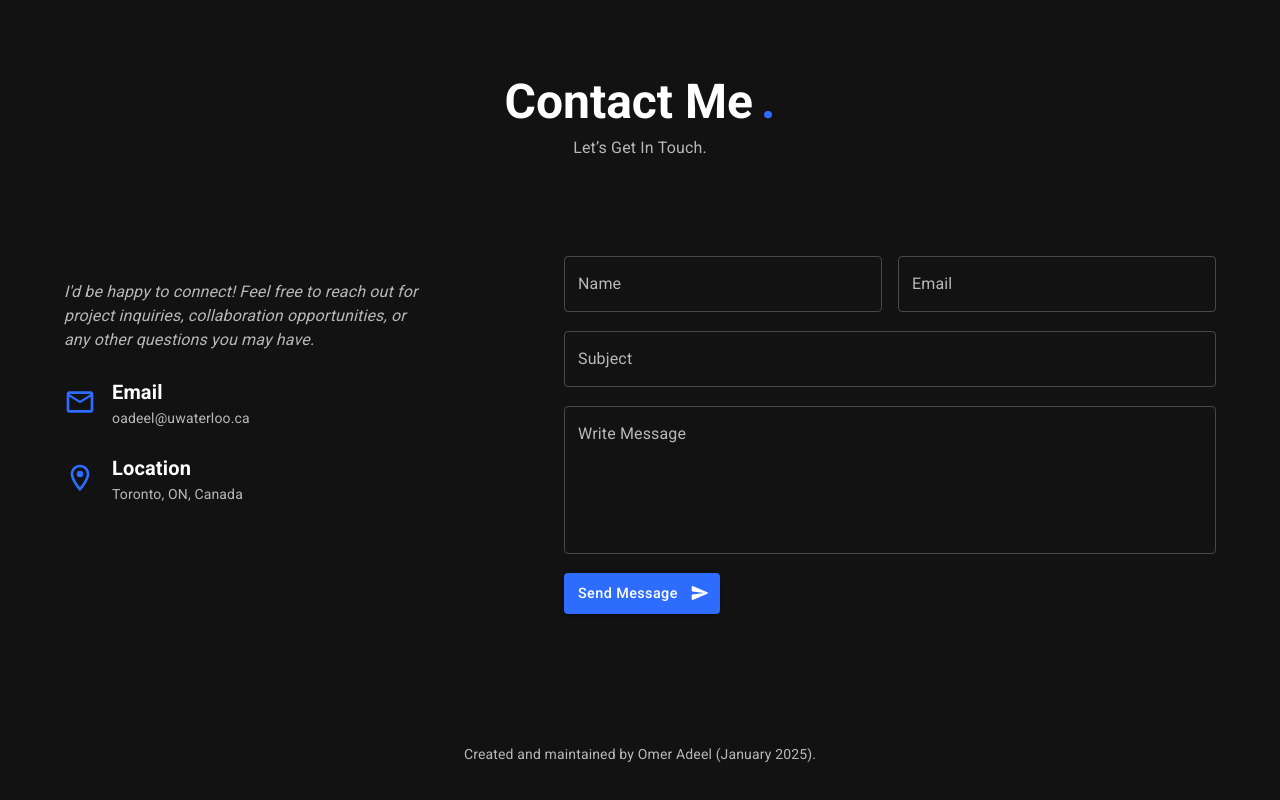
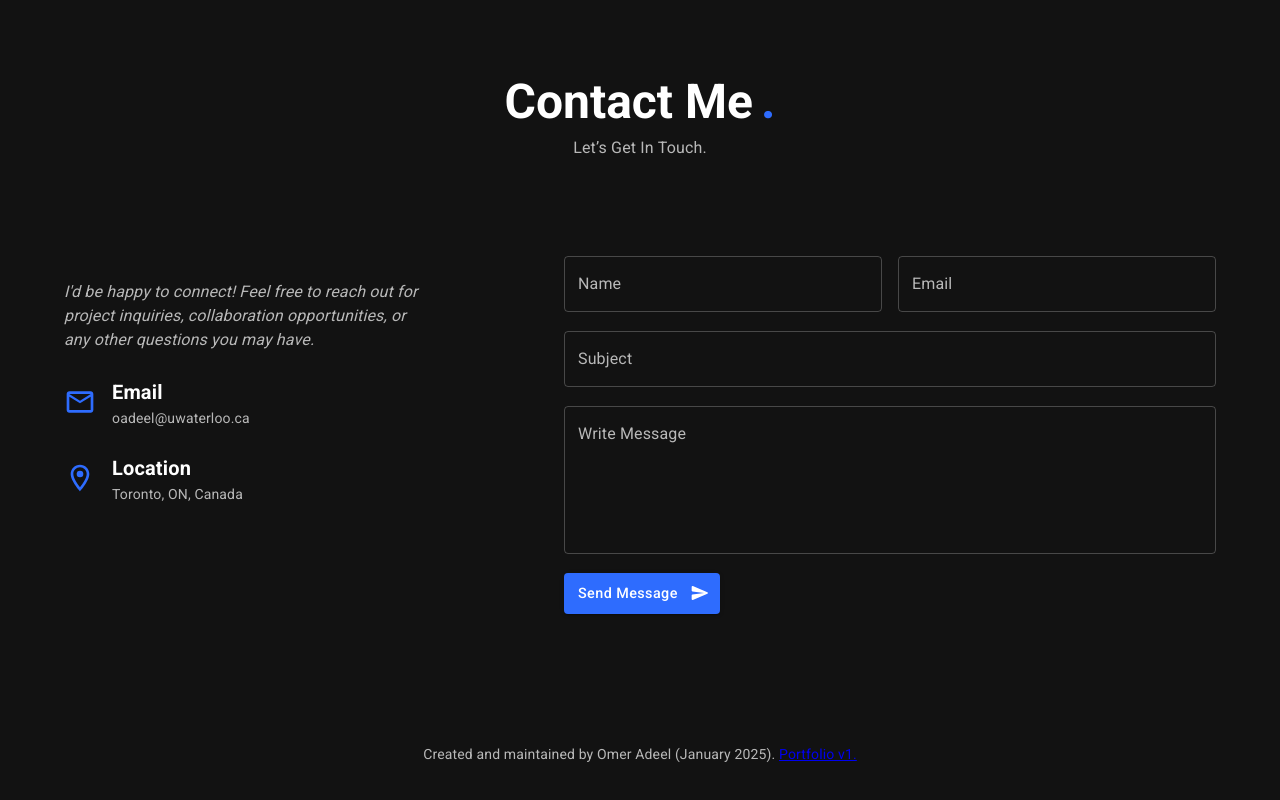
Before and after one commit to omeradeel26/portfolio-2025, a React (Create React App) app: page / in a window 1280 px wide. Shown: the part 6051-6851 px from the top of the page. Built offline with nearby package versions, Linux system fonts and the light colour scheme; a web font is replaced by a local one.

Commit message:
link to old portfolio

```diff
--- a/src/components/ContactSection.js
+++ b/src/components/ContactSection.js
@@ -159,7 +159,7 @@ const ContactSection = () => {
             mt: { xs: 6, md:10 }, // Add spacing at the bottom
           }}
         >
-          Created and maintained by Omer Adeel (January 2025).
+          Created and maintained by Omer Adeel (January 2025). <a style={{color:'text.secondary'}}href="https://omeradeel2020.netlify.app"> Portfolio v1.</a>
         </Typography>
       </Container>
     </Box>
```
